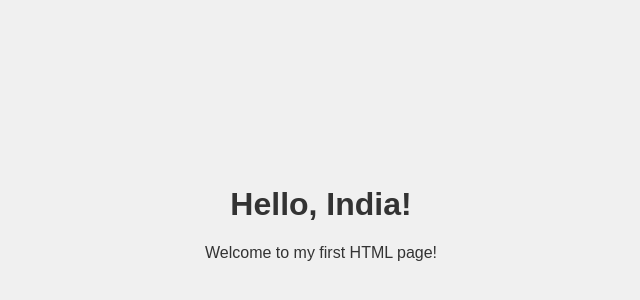
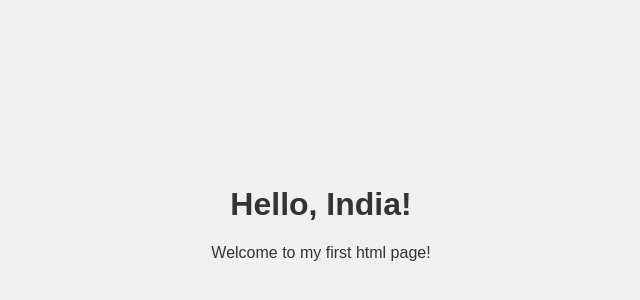
Before and after one commit to ASH851/Dwelling, a plain HTML site: page index.html in a window 1280 px wide. Shown: the part 70-370 px from the top of the page, 319-959 px from the left. Drawn offline with Linux system fonts and the light colour scheme.

Commit message:
index.html

```diff
--- a/index.html
+++ b/index.html
@@ -16,6 +16,6 @@
 </head>
 <body>
     <h1>Hello, India!</h1>
-    <p>Welcome to my first HTML page!</p>
+    <p>Welcome to my first html page!</p>
 </body>
 </html>
```
